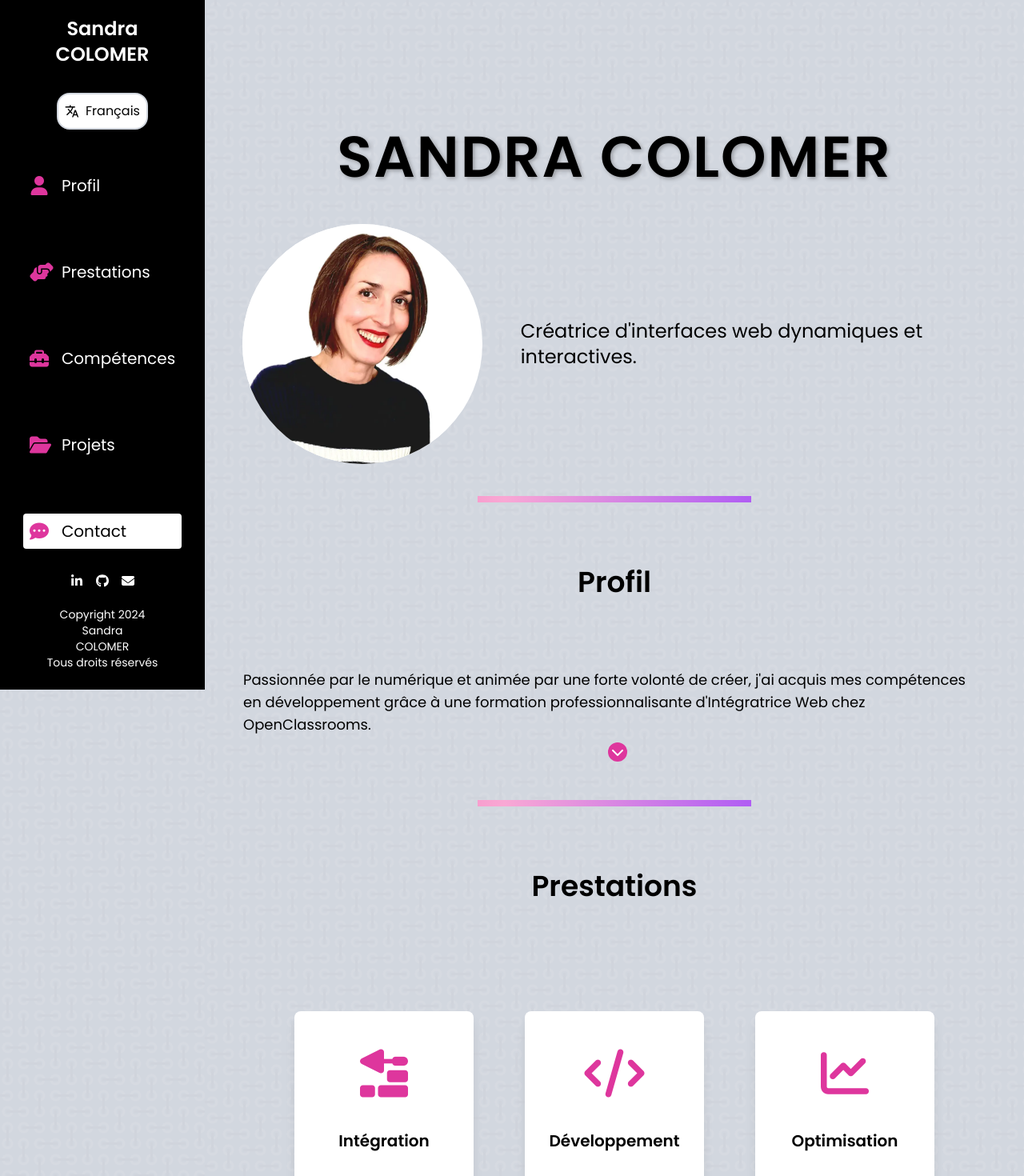
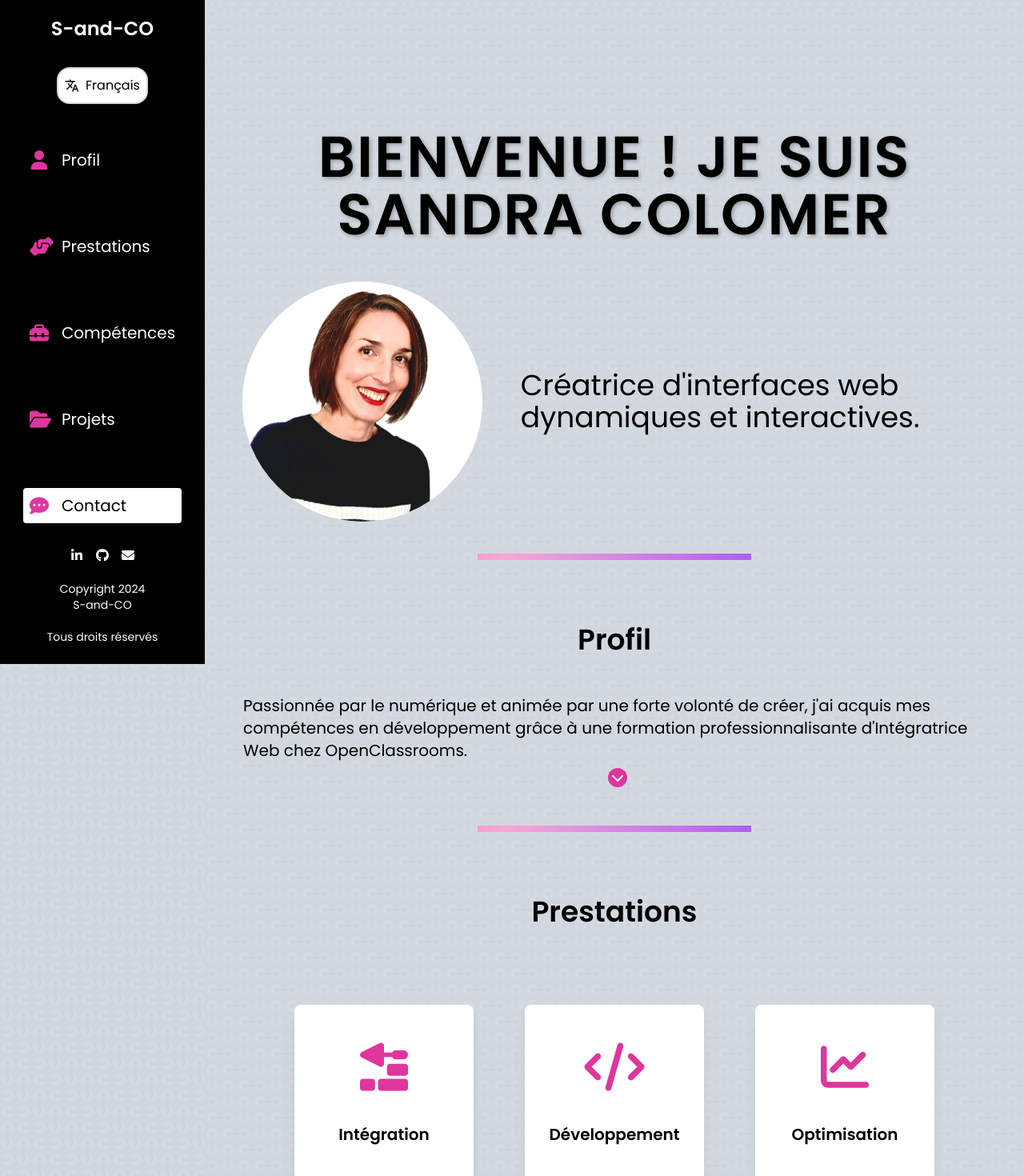
Before and after one commit to SanCo21/My-Portfolio, a Next.js app: page / in a window 1280 px wide. Shown: the top 1470 px of the page at 80% size. Built offline with nearby package versions, Linux system fonts and the light colour scheme.

Commit message:
text sizes

```diff
--- a/src/app/components/ActivityCards.js
+++ b/src/app/components/ActivityCards.js
@@ -33,7 +33,7 @@ const ActivityCards = ({ lang }) => {
                     className="rounded-lg object-cover opacity-30"
                     aria-hidden="true"
                   />
-                  <p className="absolute px-4 text-white text-center text-base xs:text-sm sm:text-md md:text-md lg:text-lg xl:text-lg 2xl:text-lg">
+                  <p className="absolute px-4 text-white text-center">
                     {lang === "fr"
                       ? activity.description.fr
                       : activity.description.en}
--- a/src/app/components/CollapseAbout.js
+++ b/src/app/components/CollapseAbout.js
@@ -2,8 +2,6 @@
 
 import { useState } from "react"
 import "@fortawesome/fontawesome-free/css/all.min.css";
-// import { titreSection } from "@/test-content";
-// import { texteExemple } from "@/test-content";
 
 const CollapseAbout = ({ content, textSize }) => {
   const [isOpen, setIsOpen] = useState(false);
@@ -45,8 +43,6 @@ const CollapseAbout = ({ content, textSize }) => {
         }`}
       >
         <p className={`text-left ${textSize} mt-2 mb-10`}>{remainingText}</p>
-        {/* <p> {titreSection}</p> */}
-        {/* <p> {texteExemple}</p> */}
       </div>
     </div>
   );
--- a/src/app/components/sections/HomeSection.js
+++ b/src/app/components/sections/HomeSection.js
@@ -6,14 +6,8 @@ const HomeSection = ({ section, lang, textSize, textMargin }) => (
   <>
     <Typewriter
       text={lang === "fr" ? section.title.fr : section.title.en}
-      className={`title-home font-bold text-center uppercase ${textSize} ${textMargin}`}
+      className={`title-home font-bold text-center uppercase ${textSize.title} ${textMargin.title}`}
     />
-
-    {/* <h2
-      className={`title-home font-bold text-center uppercase ${textSize} ${textMargin}`}
-    >
-      <Typewriter text={lang === "fr" ? section.title.fr : section.title.en} />
-    </h2> */}
     <div className="flex mt-12 items-center justify-center">
       <div className="w-1/3 flex justify-center">
         <div className="photo rounded-full bg-white">
@@ -29,9 +23,9 @@ const HomeSection = ({ section, lang, textSize, textMargin }) => (
         </div>
       </div>
       <div className="w-2/3 p-10 flex flex-col justify-center">
-        <p className="text-base xs:text-md sm:text-lg md:text-xl lg:text-2xl xl:text-2xl 2xl:text-2xl mt-0 text-primary text-left">
+        <h3 className={`${textSize.h3} mt-0 text-primary text-left`}>
           {lang === "fr" ? section.content.fr : section.content.en}
-        </p>
+        </h3>
       </div>
     </div>
   </>
--- a/src/app/components/sections/SectionManager.js
+++ b/src/app/components/sections/SectionManager.js
@@ -24,13 +24,12 @@ const textSizes = {
   title:
     "text-4xl xs:text-3xl sm:text-4xl md:text-5xl lg:text-6xl xl:text-7xl 2xl:text-7xl",
   content:
-    "text-base xs:text-sm sm:text-md md:text-md lg:text-lg, xl:text-lg 2xl:text-xl",
-  h3: "text-base xs:text-lg sm:text-xl md:text-2xl lg:text-3xl xl:text-4xl 2xl:text-4xl",
-  // h3: "xs:text-lg sm:text-xl md:text-3xl lg:text-4xl xl:text-5xl",
+    "text-base xs:text-sm sm:text-md md:text-lg lg:text-lg xl:text-xl 2xl:text-xl",
+  h3: "text-base xs:text-xl sm:text-xl md:text-2xl lg:text-3xl xl:text-4xl 2xl:text-4xl",
 };
 const textMargins = {
   title: "mb-4 md:mb-6 lg:mb-8",
-  h3: "mb-6 md:mb-7 lg:mb-20",
+  h3: "mb-6 md:mb-7 lg:mb-10",
 };
 
 const SectionManager = ({ lang, sectionsData }) => {
@@ -61,7 +60,7 @@ const SectionManager = ({ lang, sectionsData }) => {
                 <HomeSection
                   section={section}
                   lang={lang}
-                  textSize={textSizes.title}
+                  textSize={textSizes}
                   textMargin={textMargins.title}
                 />
               ) : (
--- a/src/content-data.js
+++ b/src/content-data.js
@@ -7,10 +7,10 @@ export const content = {
         "portfolio, développeur web, front-end, React, JavaScript, HTML, CSS, projets web, Sandra COLOMER",
     },
     companyName: {
-      base: "Sandra",
+      base: "S-and-CO",
       complement: {
-        en: "COLOMER",
-        fr: "COLOMER",
+        en: "",
+        fr: "",
       },
     },
     legalNotices: {
@@ -44,8 +44,8 @@ export const content = {
       home: {
         id: "home",
         title: {
-          en: "Sandra COLOMER",
-          fr: "Sandra COLOMER",
+          en: "welcome! I am Sandra COLOMER",
+          fr: "Bienvenue ! Je suis Sandra COLOMER",
         },
         content: {
           en: "Creator of dynamic and interactive web interfaces.",
@@ -118,7 +118,7 @@ export const content = {
             },
             description: {
               en: "Improve SEO and performance (loading time, rendering and accessibility, web best practices).",
-              fr: "Référencement (SEO) et performances (temps de chargement, rendu et accessibilité, bonnes pratiques du web).",
+              fr: "SEO et performances (chargement, rendu et accessibilité, bonnes pratiques du web).",
             },
             icon: "chart-line",
           },
```
